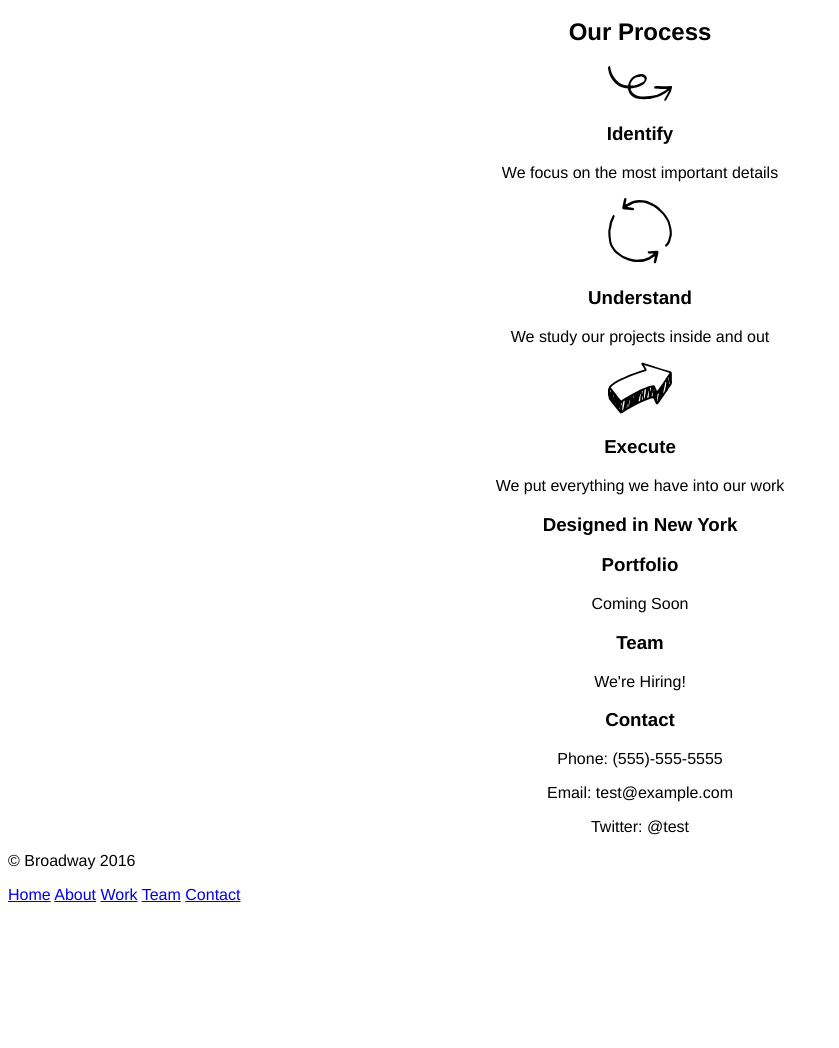
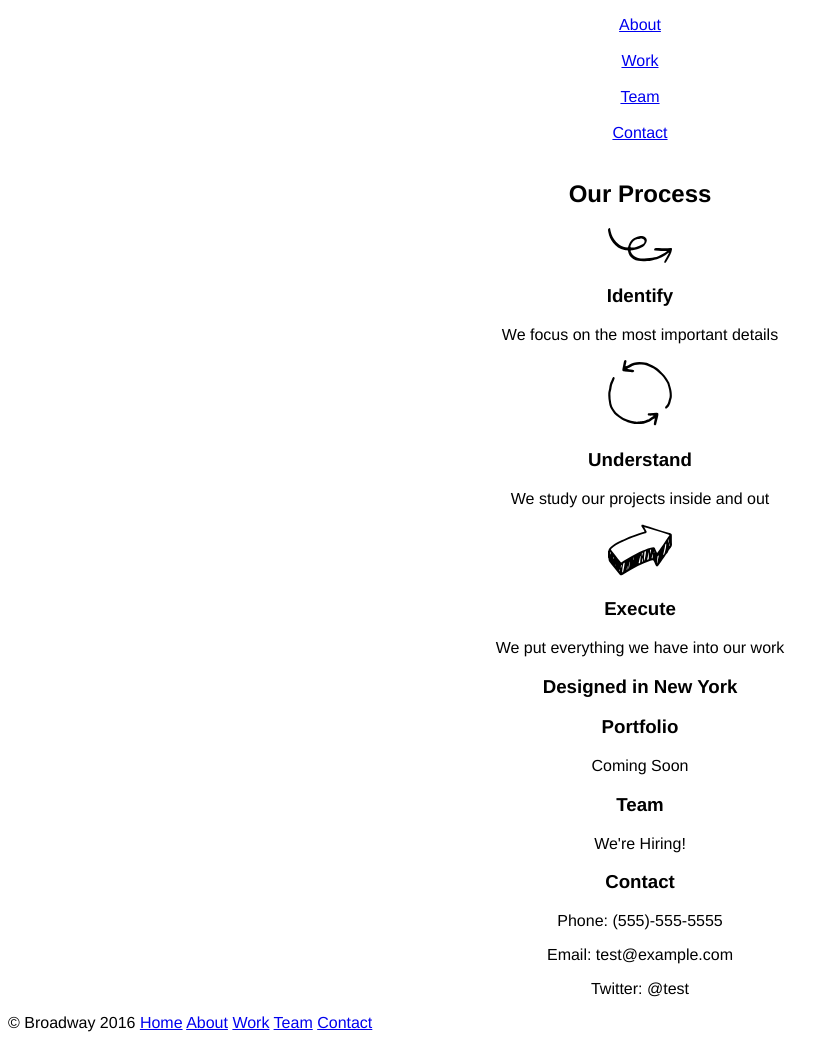
Before and after one commit to cadburia/broadway, a plain HTML site: page index.html in a window 1280 px wide. Shown: the part 100-1148 px from the top of the page, without its empty margins (0-839 px from the left). Before the commit the page ends 1020 px from the top, so only its background shows below. Drawn offline with Linux system fonts and the light colour scheme.

Commit message:
Fix nav bars

```diff
--- a/index.html
+++ b/index.html
@@ -10,11 +10,11 @@
     <div class="header">
       <h1>Broadway Design</h1>
       <nav>
-        <a href="#">Home</a>
-        <a href="#about">About</a>
-        <a href="#work">Work</a>
-        <a href="#team">Team</a>
-        <a href="#contact">Contact</a>
+        <a href="#">Home</a><br/><br/>
+        <a href="#about">About</a><br/><br/>
+        <a href="#work">Work</a><br/><br/>
+        <a href="#team">Team</a><br/><br/>
+        <a href="#contact">Contact</a><br/><br/>
       </nav>
     </div>
 
@@ -56,17 +56,15 @@
     </div>
 
     <!--Footer-->
-    <div class="footer">
-      <p>© Broadway 2016
-        <nav>
-          <a href="#">Home</a>
-          <a href="#about">About</a>
-          <a href="#work">Work</a>
-          <a href="#team">Team</a>
-          <a href="#contact">Contact</a>
-        </nav>
+    <footer>
+      <p> © Broadway 2016
+        <a href="#">Home</a>
+        <a href="#about">About</a>
+        <a href="#work">Work</a>
+        <a href="#team">Team</a>
+        <a href="#contact">Contact</a>
       </p>
-    </div>
+    </footer>
 
   </body>
 </html>
--- a/resources/css/style.css
+++ b/resources/css/style.css
@@ -7,6 +7,6 @@ html {
 
 }
 
-.footer {
+footer {
   text-align: left;
 }
```
